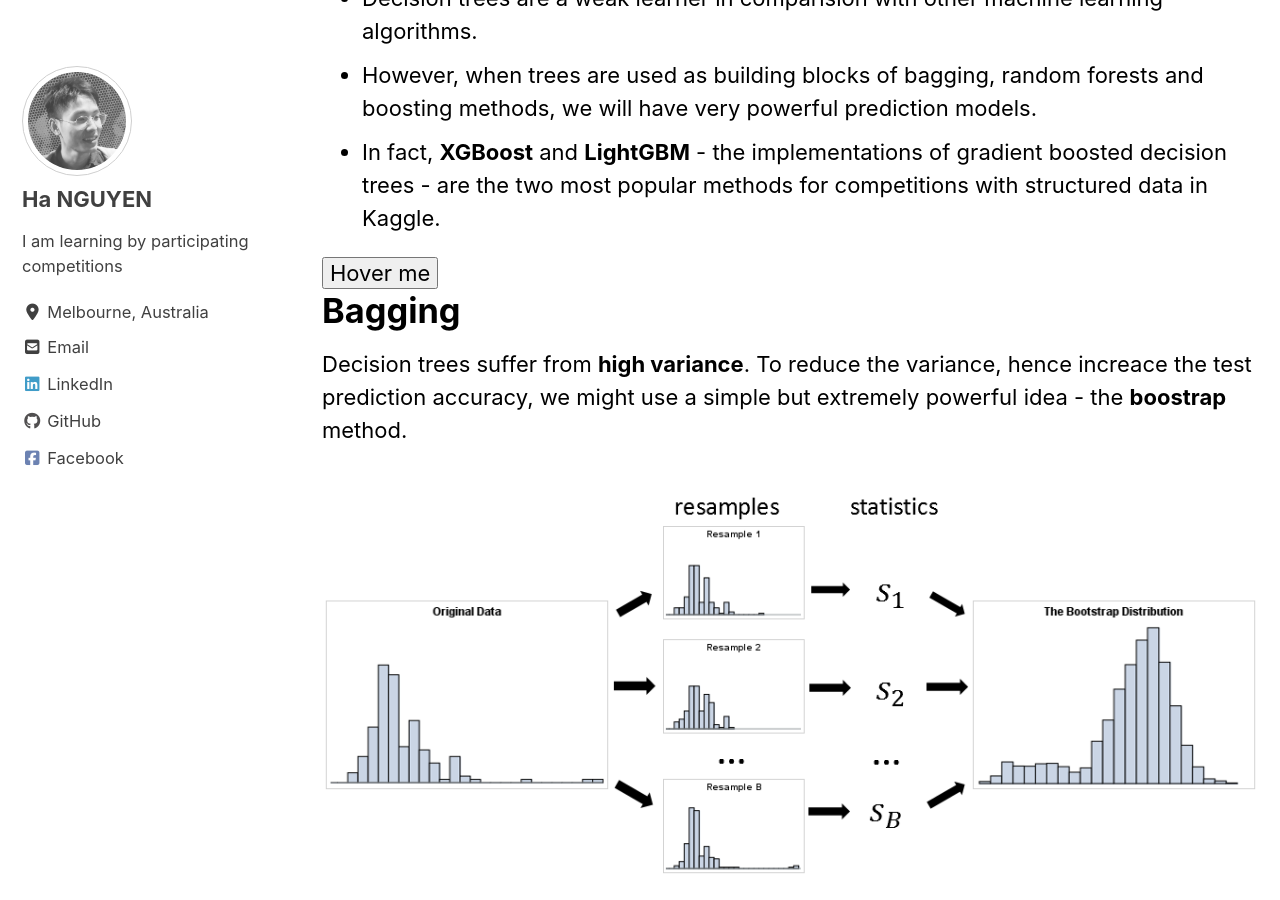
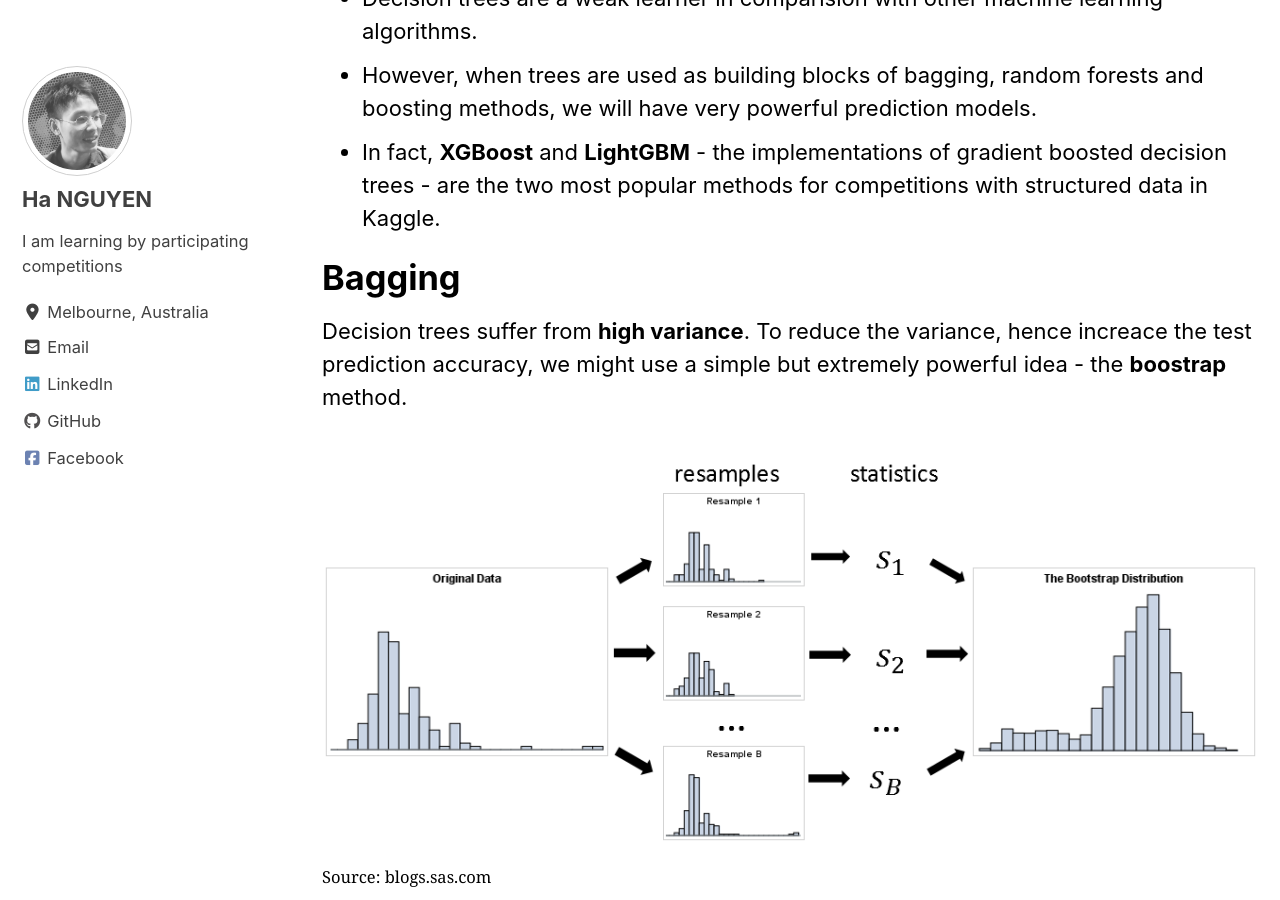
Before and after one commit to datasciblog/datasciblog.github.io, a Jekyll site: the page built from _posts/2020-02-19-tree-based-methods-02.md, in a window 1280 px wide and 900 px high, scrolled down 452 px. Built offline with Jekyll 4.4.1, drawn with Linux system fonts in a browser that asks for light colours; cached includes are drawn as plain includes; nearby versions of some CDN libraries; formulas are drawn with MathJax 3.

Commit message:
Update 2020-02-19-tree-based-methods-02.md

```diff
--- a/_posts/2020-02-19-tree-based-methods-02.md
+++ b/_posts/2020-02-19-tree-based-methods-02.md
@@ -26,10 +26,6 @@ toc_icon: "cog"
 - However, when trees are used as building blocks of bagging, random forests and boosting methods, we will have very powerful prediction models.
 - In fact, **XGBoost** and **LightGBM** - the implementations of gradient boosted decision trees - are the two most popular methods for competitions with structured data in Kaggle.
 
-<Tooltip Text="Hello tooltip">
-    <Button Color="Color.Primary">Hover me</Button>
-</Tooltip>
-
 # Bagging
 
 Decision trees suffer from **high variance**. To reduce the variance, hence increace the test prediction accuracy, we might use a simple but extremely powerful idea - the **boostrap** method.
@@ -38,7 +34,6 @@ Decision trees suffer from **high variance**. To reduce the variance, hence incr
 	<img src="https://github.com/datasciblog/datasciblog.github.io/blob/master/_posts/images/2020-02-19-tree-based-methods-02/1.png?raw=true">
     <figcaption>Source: blogs.sas.com</figcaption>
 </figure>
-
 
 Recall that given a set of $n$ independent observations $Z_1, ... , Z_n$ each with variance $σ^2$, the variance of the mean $\hat{Z}$ of the observations is given by $σ^2/n$. In other words, **averaging a set of observations reduces variance**. Hence a natural way to reduce the variance and hence increase the prediction accuracy of decision trees is to
 
```
